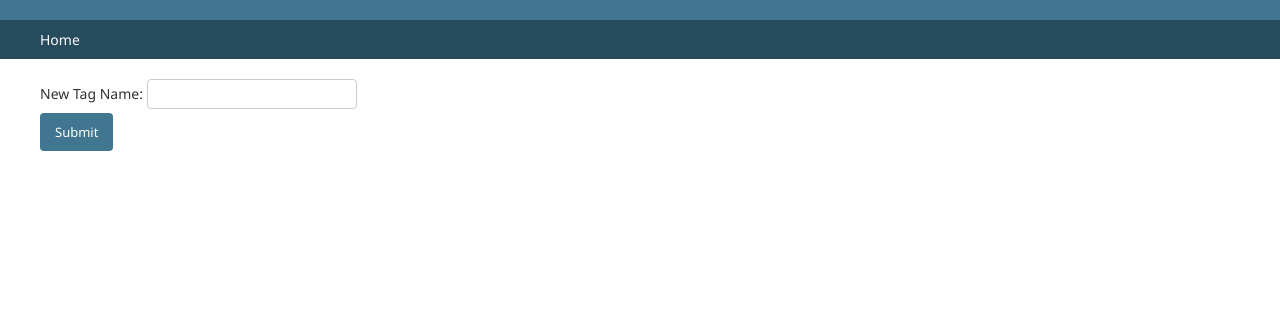
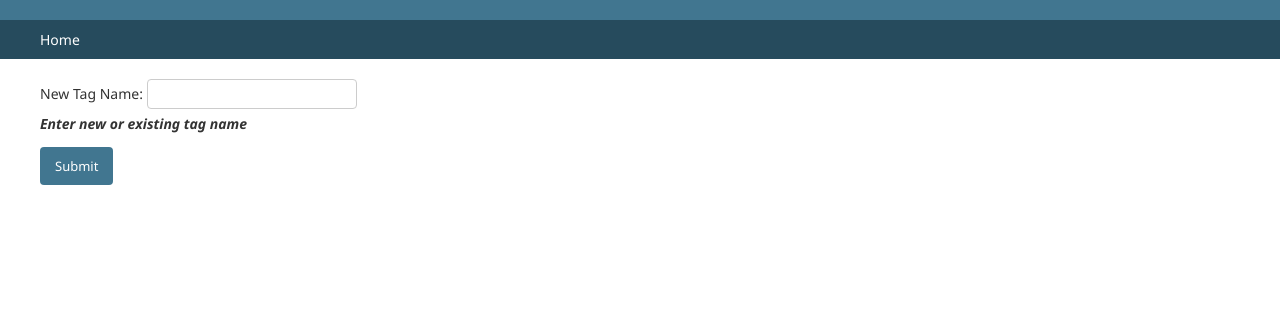
Before and after one commit to jazzband/django-taggit, a Django app: template taggit/templates/admin/taggit/merge_tags_form.html in a window 1280 px wide. Shown: the top 319 px of the page. Run offline with Django 5.2, Linux system fonts and the light colour scheme; the template is opened without the code that fills it: values that come from a table or form of the project are taken from there, others are empty.

Commit message:
adding a small note under text field

```diff
--- a/taggit/forms.py
+++ b/taggit/forms.py
@@ -59,4 +59,5 @@
         label="New Tag Name",
         max_length=100,
         widget=forms.TextInput(attrs={"id": "id_new_tag_name"}),
+        help_text="Enter new or existing tag name",
     )
--- a/taggit/templates/admin/taggit/merge_tags_form.html
+++ b/taggit/templates/admin/taggit/merge_tags_form.html
@@ -19,7 +19,7 @@
             {% endif %}
           </div>
           {% endfor %}
-
+          <p><i><strong>Enter new or existing tag name</strong></strong></i></p>
           <div>
             <input type="submit" class="btn btn-primary"></input>
           </div>
```
